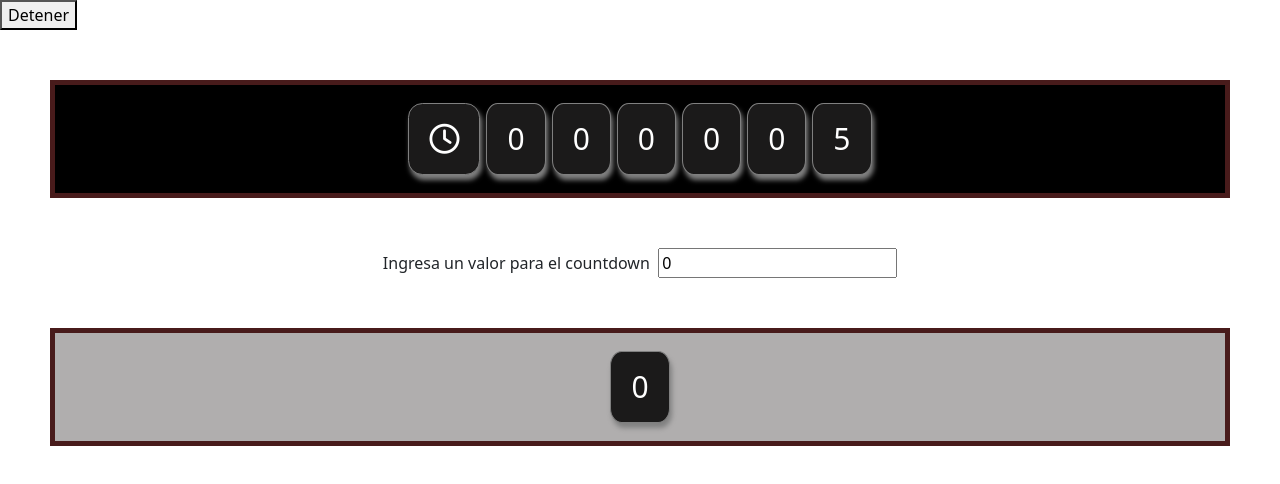
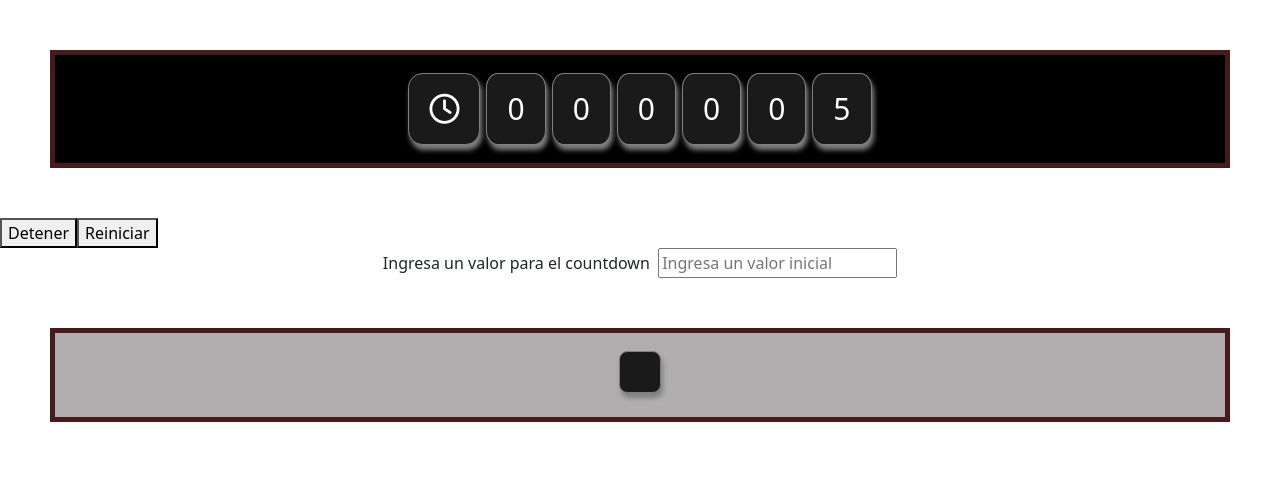
Before and after one commit to 4GeeksAcademy/flavia_counter-pro, a React app: page / in a window 1280 px wide. Shown: the top 484 px of the page. Built offline with nearby package versions, Linux system fonts and the light colour scheme.

Commit message:
Botón de reiniciar y reanudar en funcionamiento. Alerta al llegar a cero

```diff
--- a/src/js/component/App.jsx
+++ b/src/js/component/App.jsx
@@ -4,26 +4,10 @@ import CountdownTimer from "./CountdownTimer";
 import "./app.css"
 
 const App = () => {
-  const [initialCount, setInitialCount] = useState(0); // Valor inicial predeterminado
-
-  const handleInputChange = (event) => {
-    const newValue = parseInt(event.target.value); // Parsear a número entero
-    setInitialCount(isNaN(newValue) ? 0 : newValue); // Si no es un número válido, establecer en 0
-  };
-
   return (
     <div>
       <SecondsCounter />
-      <div className="inputContainer">
-        <label>Ingresa un valor para el countdown</label> &nbsp;&nbsp;
-        <input
-          type="number"
-          value={initialCount}
-          onChange={handleInputChange}
-          placeholder="Ingresa un valor inicial"
-        />
-      </div>
-      <CountdownTimer initialCount={initialCount} />
+      <CountdownTimer />
     </div>
   );
 };
--- a/src/js/component/CountdownTimer/CountdownTimer.jsx
+++ b/src/js/component/CountdownTimer/CountdownTimer.jsx
@@ -1,15 +1,28 @@
 import React, { useState, useEffect } from "react";
 import "./countdownTimer.css";
 
-const CountdownTimer = ({ initialCount }) => {
+const CountdownTimer = () => {
+  const [initialCount, setInitialCount] = useState(null); // Valor inicial predeterminado
   const [count, setCount] = useState(initialCount);
+  const [isRunning, setIsRunning] = useState(true);
+  const [resetCount, setResetCount] = useState(0);
+  const [preStopCount, setPreStopCount] = useState(0);
 
+  let intervalId;
+
+  const handleInputChange = (event) => {
+    const newValue = parseInt(event.target.value); // Parsear a número entero
+    setInitialCount(isNaN(newValue) ? 0 : newValue); // Si no es un número válido, establecer en 0
+  };
+
+  // Este efecto actualiza el contador cuando initialCount cambia
   useEffect(() => {
-    setCount(initialCount); // Actualiza el contador cuando initialCount cambie
+    setCount(initialCount);
+    setResetCount(initialCount); // Actualiza también el valor de reinicio
   }, [initialCount]);
 
   useEffect(() => {
-    const intervalId = setInterval(() => {
+    intervalId = setInterval(() => {
       if (count > 0) {
         setCount((prevCount) => prevCount - 1);
       }
@@ -18,13 +31,60 @@ const CountdownTimer = ({ initialCount }) => {
     return () => {
       clearInterval(intervalId);
     };
-  }, [count]);
+  }, [isRunning, count]);
+
+  const handleStopClick = () => {
+    setIsRunning(false);
+    setPreStopCount(count);
+  };
+
+  useEffect(() => {
+    if (!isRunning) {
+      clearInterval(intervalId);
+    } else if (count === 0) {
+      // Mostrar una alerta cuando el contador llega a 0
+      alert("¡Contador llegó a 0!");
+    }
+  }, [isRunning, count]);
+
+  const handleRestartClick = () => {
+    setIsRunning(true);
+    setCount(resetCount);
+  };
+
+  const handleResumeClick = () => {
+    setIsRunning(true);
+    setCount(preStopCount);
+  };
 
   return (
-    <div className="containerCountdown">
-      <div className="countdownValue">{count}</div>
-    </div>
+    <>
+      {isRunning ? (
+        <>
+          <button onClick={handleStopClick}>Detener</button>
+          <button onClick={handleRestartClick}>Reiniciar</button>
+        </>
+      ) : (
+        <>
+          <button disabled>Detenido</button>
+          <button onClick={handleResumeClick}>Reanudar</button>
+        </>
+      )}
+      <div className="inputContainer">
+        <label>Ingresa un valor para el countdown</label> &nbsp;&nbsp;
+        <input
+          type="number"
+          value={initialCount}
+          onChange={handleInputChange}
+          placeholder="Ingresa un valor inicial"
+        />
+      </div>
+      <div className="containerCountdown">
+        <div className="countdownValue">{count}</div>
+      </div>
+    </>
   );
 };
 
+
 export default CountdownTimer;
--- a/src/js/component/SecondsCounter/SecondsCounter.jsx
+++ b/src/js/component/SecondsCounter/SecondsCounter.jsx
@@ -3,28 +3,15 @@ import "./style.css";
 
 const SecondsCounter = () => {
     const [counter, setCounter] = useState(0);
-    const [isRunning, setIsRunning] = useState(true); // Estado para controlar si el contador está en marcha
-    let intervalId;
-
     useEffect(() => {
-      intervalId = setInterval(() => {
+      const intervalId = setInterval(() => {
         setCounter((prevCounter) => prevCounter + 1);
       }, 1000);
 
       return () => {
         clearInterval(intervalId);
       };
-    }, [isRunning]);
-
-    const handleStopClick = () => {
-      setIsRunning(false); // Detener el contador al hacer clic en el botón
-    };
-
-    useEffect(() => {
-      if (!isRunning) {
-        clearInterval(intervalId);
-      }
-    }, [isRunning]);
+    }, []);
 
     const six = Math.floor(counter / 100000) % 10;
     const five = Math.floor(counter / 10000) % 10;
@@ -34,12 +21,6 @@ const SecondsCounter = () => {
     const one = Math.floor(counter / 1) % 10;
 
     return (
-      <>
-      {isRunning ? (
-        <button onClick={handleStopClick}>Detener</button>
-      ) : (
-        <button disabled>Detenido</button>
-      )}
       <div className="bigContainer">
         <div className="relojIcon">
           <i className="fa-regular fa-clock"></i>
@@ -51,7 +32,6 @@ const SecondsCounter = () => {
         <div className="segundoDigito">{two}</div>
         <div className="primerDigito">{one}</div>
       </div>
-      </>
     );
   };
 
```
